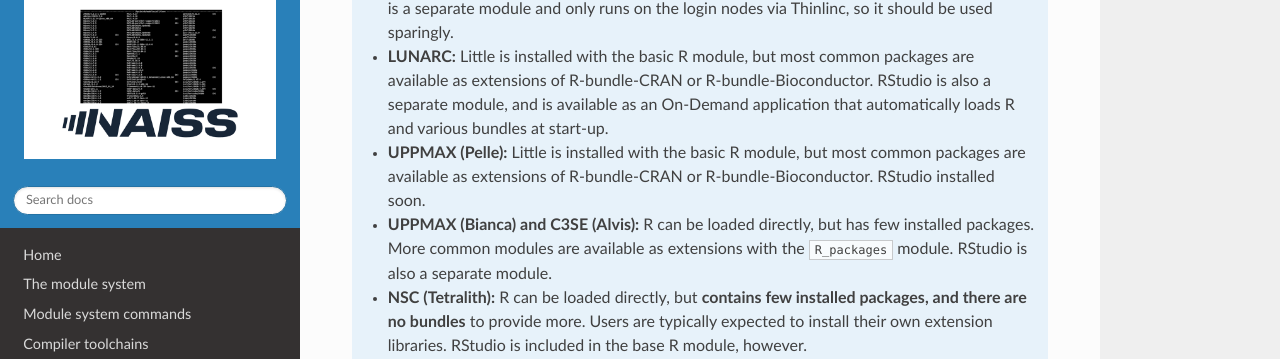
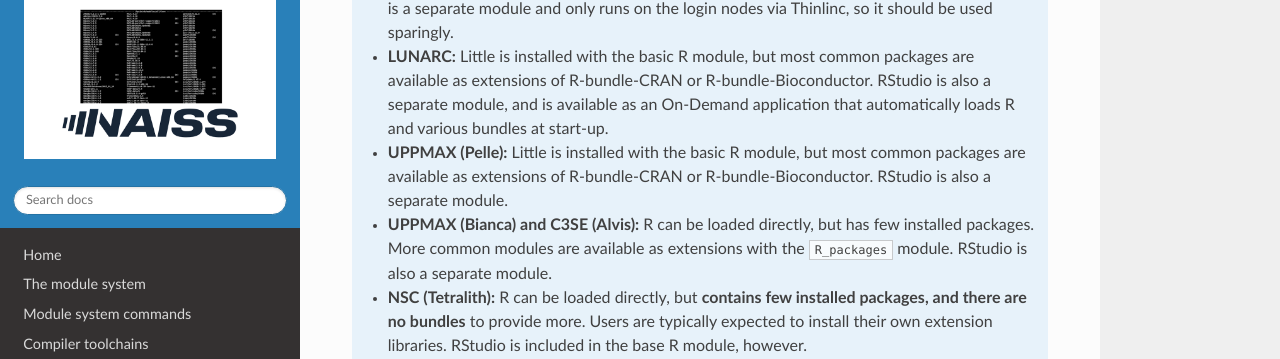
Before and after one commit to hpc2n/selecting-modules, an MkDocs documentation site: the page built from docs/programs.md, in a window 1280 px wide and 900 px high, scrolled down 6641 px. Shown: the part 115-474 px from the top of the window. Built offline with MkDocs 1.6.1, drawn with Linux system fonts in a browser that asks for light colours; nearby versions of some CDN libraries.

Commit message:
programs.md RStudio on pelle

```diff
--- a/docs/programs.md
+++ b/docs/programs.md
@@ -274,7 +274,7 @@
 
     - **HPC2N:** Little is installed with the basic R module, but most common packages are available as extensions of R-bundle-CRAN, R-bundle-CRAN-extra, or R-bundle-Bioconductor. RStudio is a separate module and only runs on the login nodes via Thinlinc, so it should be used sparingly.
     - **LUNARC:** Little is installed with the basic R module, but most common packages are available as extensions of R-bundle-CRAN or R-bundle-Bioconductor. RStudio is also a separate module, and is available as an On-Demand application that automatically loads R and various bundles at start-up.
-    - **UPPMAX (Pelle):** Little is installed with the basic R module, but most common packages are available as extensions of R-bundle-CRAN or R-bundle-Bioconductor. RStudio installed soon.
+    - **UPPMAX (Pelle):** Little is installed with the basic R module, but most common packages are available as extensions of R-bundle-CRAN or R-bundle-Bioconductor. RStudio is also a separate module.
     - **UPPMAX (Bianca) and C3SE (Alvis):** R can be loaded directly, but has few installed packages. More common modules are available as extensions with the `R_packages` module. RStudio is also a separate module.
     - **NSC (Tetralith):** R can be loaded directly, but **contains few installed packages, and there are no bundles** to provide more. Users are typically expected to install their own extension libraries. RStudio is included in the base R module, however.
     - **PDC (Dardel):** Like most programs on Dardel, R also has the prerequisite `PDC/XX.XX` or `PDCOLD/XX.XX`, but the compiler and MPI library are chosen for you. There are about 250 packages available in the basic R module, and there are no additional bundles to provide more packages. Users are typically expected to install their own extension libraries.
```
